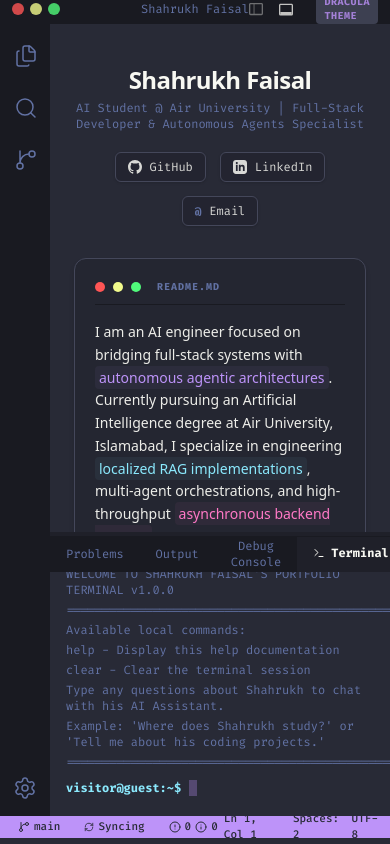
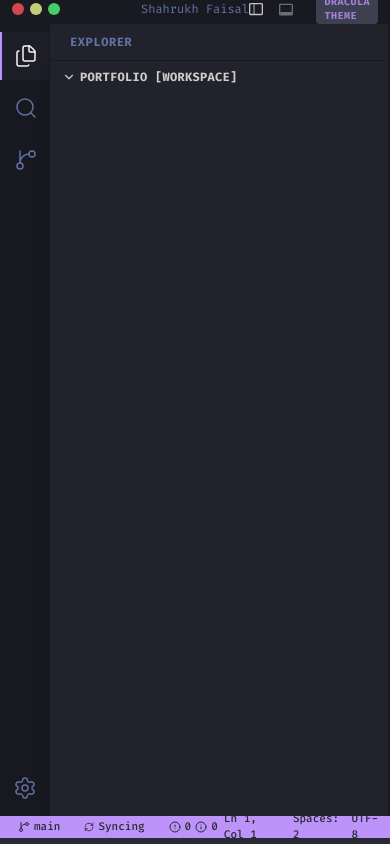
Before and after one commit to shahrukhfu/portfolio, a Next.js app in the folder frontend/: page / in a window 390 px wide. Both pictures are taken after a click on the button 256 px from the left and 8 px from the top of the page. Built offline with nearby package versions, Linux system fonts and the light colour scheme.

Commit message:
Optimize responsive layout for mobile viewport sizes

```diff
--- a/frontend/src/components/PortfolioWindow.tsx
+++ b/frontend/src/components/PortfolioWindow.tsx
@@ -26,6 +26,25 @@ export default function PortfolioWindow({ initialExplorerData }: PortfolioWindow
   const [isResizingSidebar, setIsResizingSidebar] = useState<boolean>(false);
   const [terminalHeight, setTerminalHeight] = useState<number>(280);
   const [isResizingTerminal, setIsResizingTerminal] = useState<boolean>(false);
+
+  // Mobile state
+  const [isMobile, setIsMobile] = useState<boolean>(false);
+
+  useEffect(() => {
+    const handleResize = () => {
+      setIsMobile(window.innerWidth < 768);
+    };
+    handleResize();
+
+    // Auto-collapse panels on first mobile mount
+    if (window.innerWidth < 768) {
+      setSidebarOpen(false);
+      setTerminalOpen(false);
+    }
+
+    window.addEventListener('resize', handleResize);
+    return () => window.removeEventListener('resize', handleResize);
+  }, []);
 
   useEffect(() => {
     if (!isResizingSidebar && !isResizingTerminal) return;
@@ -71,6 +90,11 @@ export default function PortfolioWindow({ initialExplorerData }: PortfolioWindow
       setOpenFiles((prev) => [...prev, file]);
     }
     setActiveFile(file);
+
+    // Auto-close sidebar on mobile
+    if (isMobile) {
+      setSidebarOpen(false);
+    }
   };
 
   // Close tab
@@ -177,8 +201,10 @@ export default function PortfolioWindow({ initialExplorerData }: PortfolioWindow
         {/* Collapsible Sidebar Panel */}
         {sidebarOpen && (
           <div
-            style={{ width: `${sidebarWidth}px` }}
-            className="bg-sidebar-bg shrink-0 flex flex-col h-full overflow-hidden border-r border-border-dark"
+            style={{ width: isMobile ? 'calc(100vw - 50px)' : `${sidebarWidth}px` }}
+            className={`${
+              isMobile ? 'absolute left-[50px] top-0 bottom-0 z-30 shadow-2xl' : 'relative'
+            } bg-sidebar-bg shrink-0 flex flex-col h-full overflow-hidden border-r border-border-dark`}
           >
             {/* Render Sidebar tabs depending on Active Bar Selection */}
             {activeTab === 'explorer' && (
@@ -277,7 +303,7 @@ export default function PortfolioWindow({ initialExplorerData }: PortfolioWindow
         )}
 
         {/* Sidebar Resize Handle */}
-        {sidebarOpen && (
+        {sidebarOpen && !isMobile && (
           <div
             onMouseDown={(e) => {
               e.preventDefault();
@@ -302,6 +328,7 @@ export default function PortfolioWindow({ initialExplorerData }: PortfolioWindow
           {/* Terminal Resize Handle & Console Panel */}
           {terminalOpen && (
             <>
+              {!isMobile && (
                 <div
                   onMouseDown={(e) => {
                     e.preventDefault();
@@ -309,7 +336,8 @@ export default function PortfolioWindow({ initialExplorerData }: PortfolioWindow
                   }}
                   className="h-1 bg-border-dark/60 hover:bg-dracula-purple/50 active:bg-dracula-purple cursor-row-resize shrink-0 z-20 transition-colors"
                 />
-              <TerminalPanel height={terminalHeight} />
+              )}
+              <TerminalPanel height={isMobile ? 250 : terminalHeight} />
             </>
           )}
         </div>
```
Lines whose indentation alone changed are shown as unchanged.
